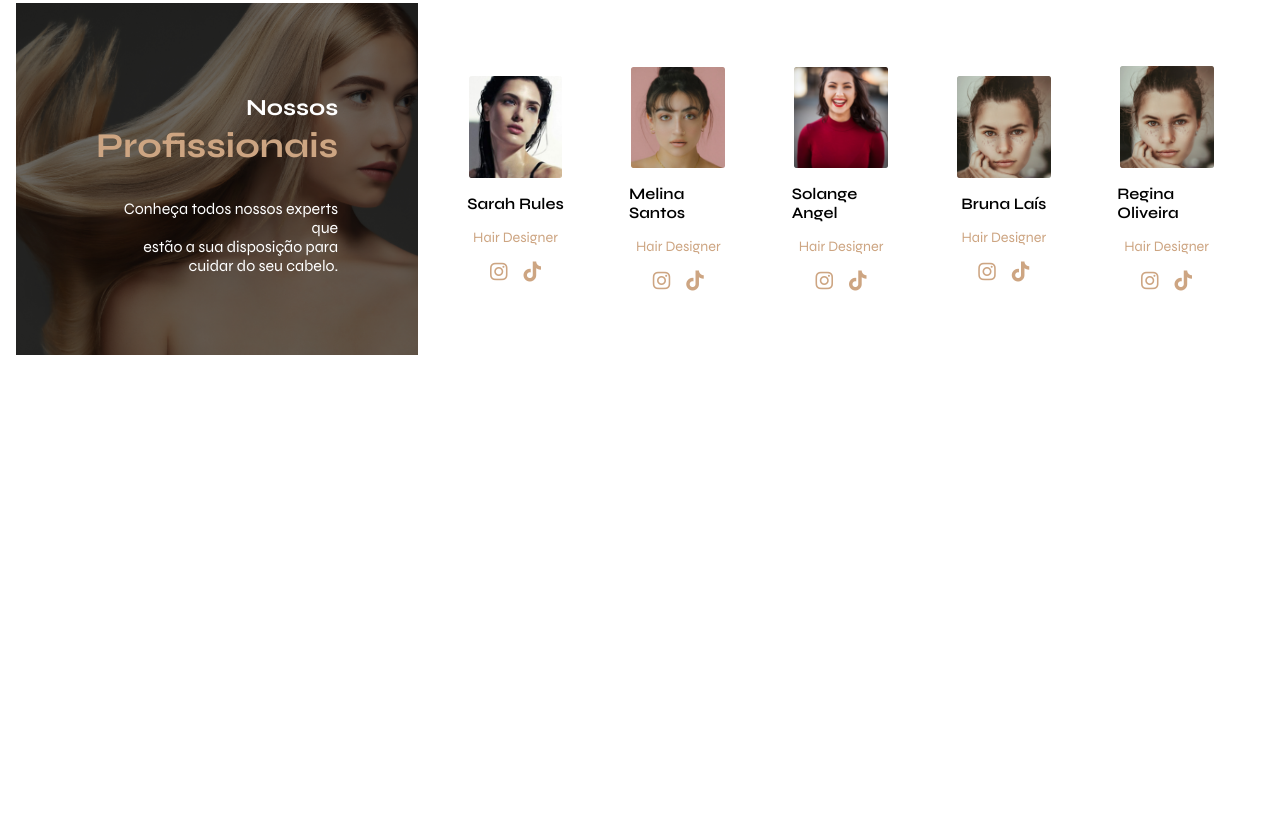
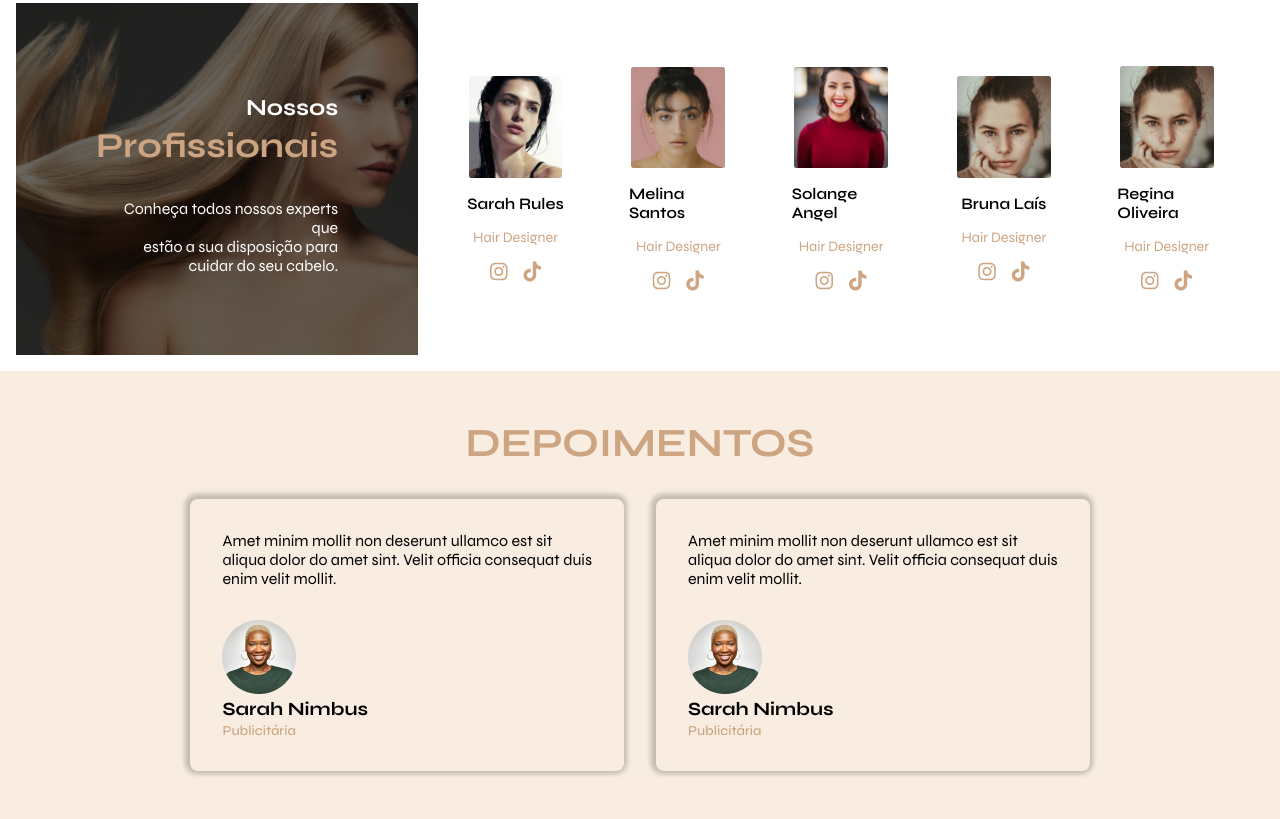
Before and after one commit to DosSantosDev2022/Website_Salao_-de_Beleza, a plain HTML site: page index.html in a window 1280 px wide. Shown: the part 3305-4124 px from the top of the page. Before the commit the page ends 3676 px from the top, so only its background shows below. Drawn offline with Linux system fonts and the light colour scheme.

Commit message:
att de hj

```diff
--- /dev/null
+++ b/Css/section/depoimentos.css
@@ -0,0 +1,58 @@
+
+.section__depoimentos__container{
+    width: 100%;
+    display: flex;
+    flex-direction: column;
+    background-color: var(--color6);
+    padding: 3rem;
+    align-content: center;
+    justify-content: center;
+    gap: 2rem;
+}
+
+.dep__titulo{
+    text-align: center;
+}
+
+.dep__titulo h2{
+    font-size: 2.5rem;
+    font-weight: 700;
+    color: var(--color1);
+    text-transform: uppercase;
+}
+
+.depcard{
+    display: flex;
+    flex-direction: column;
+    align-items: start;
+    border-radius: 8px;
+    padding: 2rem;
+    gap: 2rem;
+    -webkit-box-shadow: -1px -1px 5px 4px rgba(0,0,0,0.21);
+   -moz-box-shadow: -1px -1px 5px 4px rgba(0,0,0,0.21);
+    box-shadow: -1px -1px 5px 4px rgba(0,0,0,0.21);
+}
+
+.depcard__container{
+    display: flex;
+    align-items: center;
+    justify-content: center;
+    gap: 2rem;
+}
+
+.depcard p{
+    font-size: 1rem;
+    font-weight: 400;
+    font-family: var(fonte-01);
+}
+
+.depcard h2{
+    font-size: 1.1rem;
+    font-weight: 700;
+}
+
+.depcard span{
+    font-size: 0.85rem;
+    font-weight: 500;
+    color: var(--color1);
+}
--- a/Css/style.css
+++ b/Css/style.css
@@ -8,7 +8,7 @@
 @import url(section/combos.css);
 @import url(section/newsletter.css);
 @import url(section/profissionais.css);
-
+@import url(section/depoimentos.css);
 
 *{
   margin: 0;
@@ -34,5 +34,6 @@ body{
   --color3:#000000;
   --color4:#525252;
   --color5:#8D8D8D;
+  --color6:#F9ECE1;
 
 }
--- a/index.html
+++ b/index.html
@@ -192,6 +192,7 @@
     </section>
     <!-- Fim section newsletter -->
 
+    <!-- Início seção Profissionais -->
     <section class="section__profissionais__container">
       <div class="profissionais__textos">
         <h3><span>Nossos</span><br>Profissionais</h3>
@@ -248,6 +249,41 @@
       </div>
 
     </section>
+    <!-- Fim seção profissionais -->
+
+    <section class="section__depoimentos__container">
+
+      <div class="dep__titulo">
+        <h2>Depoimentos</h2>
+      </div>
+
+    <div class="depcard__container">
+      <div class="depcard">
+       <div class="depcard__texto">
+        <p>Amet minim mollit non deserunt ullamco est sit<br> aliqua dolor do amet sint. Velit officia consequat duis<br> enim velit mollit.</p>
+       </div>
+
+        <div class="">
+          <img src="img/Ellipse 4.png" alt="">
+          <h3>Sarah Nimbus</h3>
+          <span>Publicitária</span>
+        </div>
+      </div>
+
+      <div class="depcard">
+        <div class="depcard__texto">
+         <p>Amet minim mollit non deserunt ullamco est sit<br> aliqua dolor do amet sint. Velit officia consequat duis<br> enim velit mollit.</p>
+        </div>
+
+         <div class="">
+           <img src="img/Ellipse 4.png" alt="">
+           <h3>Sarah Nimbus</h3>
+           <span>Publicitária</span>
+         </div>
+       </div>
+    </div>
+
+    </section>
 
   </main>
 
```
